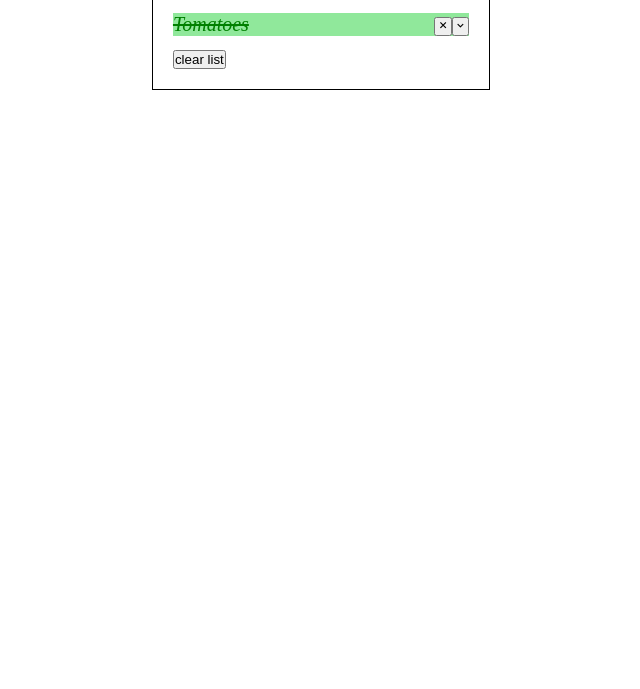
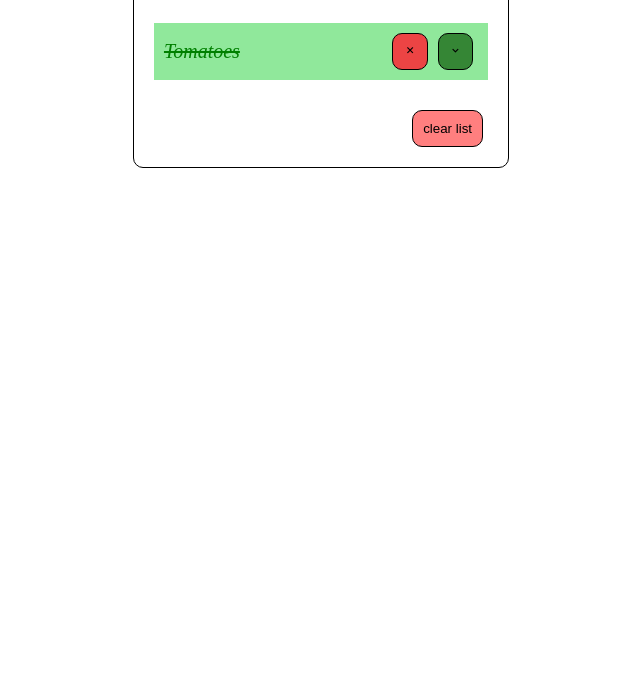
Before and after one commit to AdrianImiolek/JSplayground, a plain HTML site: page index.html in a window 1280 px wide. Shown: the part 111-800 px from the top of the page, without its empty margins (319-959 px from the left). Drawn offline with nearby package versions, Linux system fonts and the light colour scheme.

Commit message:
Added more styling

```diff
--- a/scss/main.scss
+++ b/scss/main.scss
@@ -17,6 +17,10 @@ body {
 }
 
 .button {
+	margin: 0 0.5rem;
+	padding: 1rem;
+	border: 1px solid black;
+	border-radius: 10px;
 	cursor: pointer;
 }
 
@@ -25,24 +29,52 @@ body {
 		padding: 2rem;
 		font-size: 2rem;
 		border: 1px solid black;
+		border-radius: 10px;
 	}
 	&-item {
 		margin: 2rem 1rem;
+		padding: 0.5rem;
 	}
 	&-list {
 		&__listed-item {
 			display: flex;
 			justify-content: space-between;
 			align-items: center;
-            margin: 1rem 0;
+			margin: 1rem 0;
+			padding: 1rem;
+			background-color: rgba(0, 0, 0, 0.3);
 			&--bought {
-                color: green;
+				color: green;
 				background-color: rgba(34, 209, 57, 0.5);
-                text-decoration: line-through;
-                font-style: italic;
+				text-decoration: line-through;
+				font-style: italic;
 			}
-			&__buttons {
-				background-color: black;
+		}
+		&__btn {
+			&--remove {
+				background-color: rgb(236, 68, 68);
+				transition: background-color 0.3s;
+				&:hover {
+					background-color: rgb(255, 0, 0);
+				}
+			}
+			&--checked {
+				background-color: rgb(53, 134, 53);
+				transition: background-color 0.3s;
+				&:hover {
+					background-color: rgb(68, 255, 68);
+				}
+			}
+		}
+	}
+	&__btn {
+		&--clear {
+			margin-top: 2rem;
+			float: right;
+			background-color: rgba(255, 0, 0, 0.5);
+			transition: background-color 0.3s;
+			&:hover {
+				background-color: rgba(255, 0, 0,);
 			}
 		}
 	}
```
Also changed, not shown: css/main.css, css/main.min.css, 2 other files.
